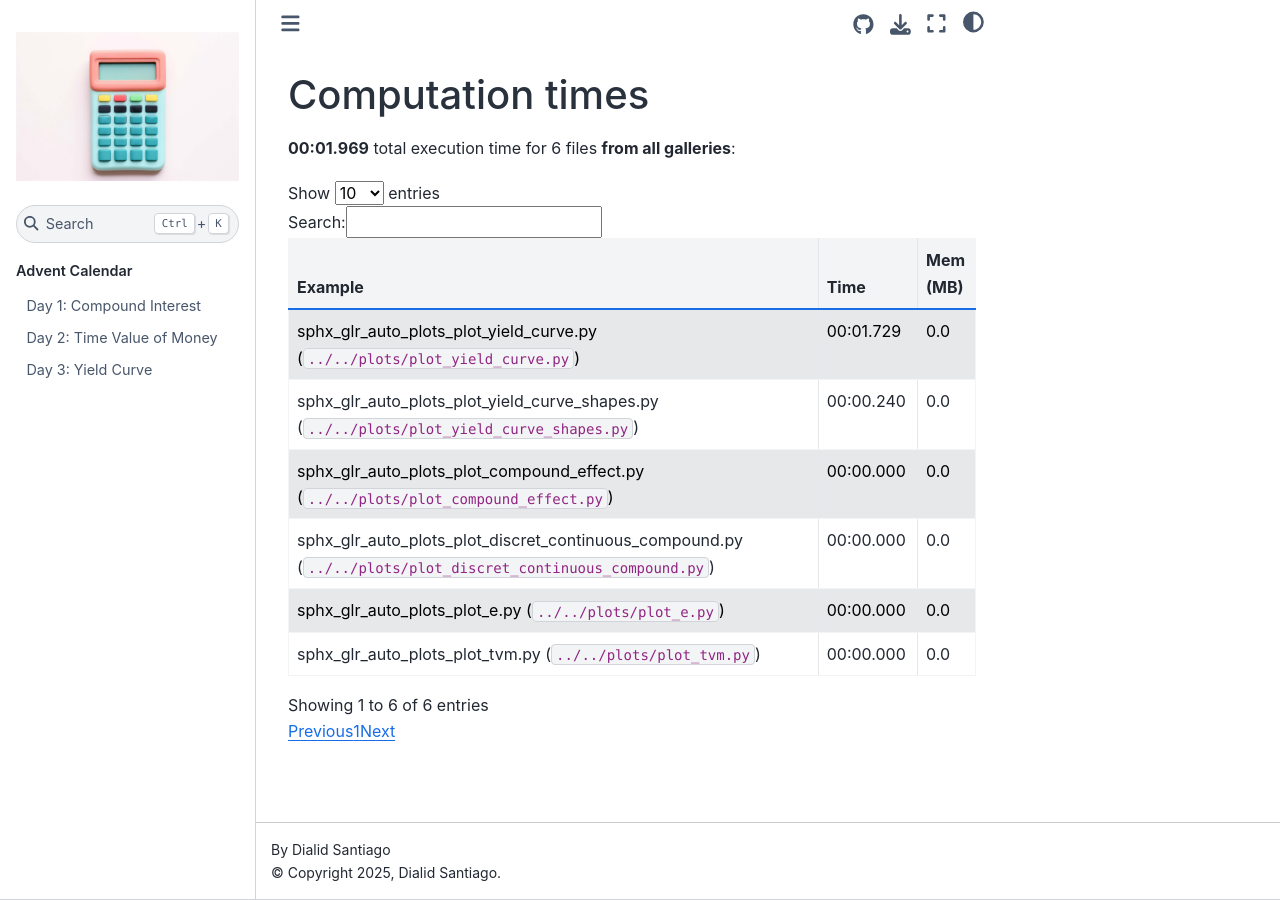
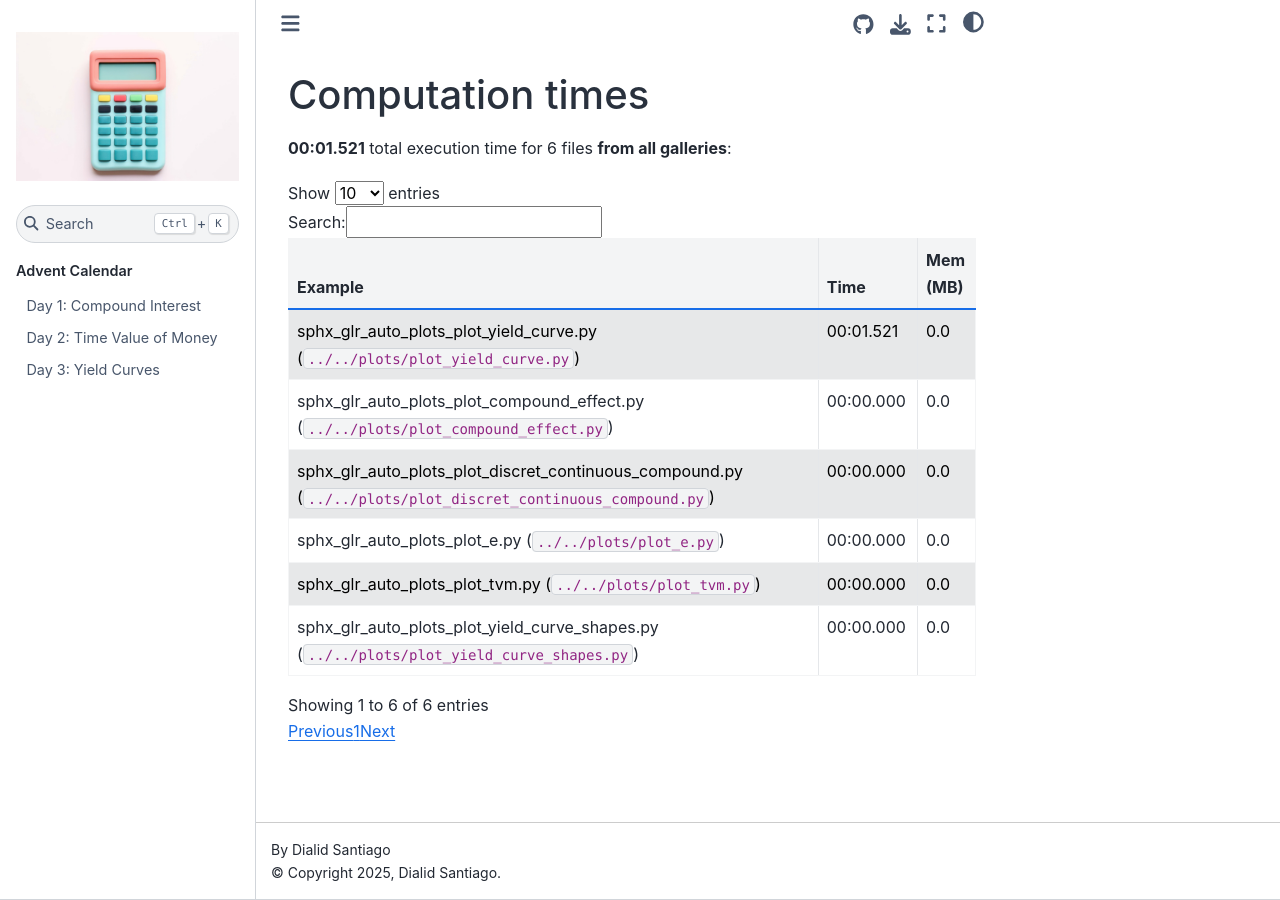
Before and after one commit to quantgirluk/advent-calendar-2025, a Sphinx documentation site: the page built from docs/source/sg_execution_times.rst, in a window 1280 px wide. Built offline with Sphinx 7.4.7 and the Sphinx Book theme 1.1.4, drawn with Linux system fonts in a browser that asks for light colours; pages that are not in the unit, such as notebooks, are missing from menus; a script that is not in the unit is left out.

Commit message:
Day 3 Entry on Yield Curves

```diff
--- a/docs/source/day_03_yield_curves.rst
+++ b/docs/source/day_03_yield_curves.rst
@@ -1,5 +1,5 @@
-Day 3: Yield Curve
-==================
+Day 3: Yield Curves
+===================
 
     "Any time the yield curve flattens or inverts, that's really bad news for the banking system."
 
@@ -42,7 +42,7 @@
 .. figure:: auto_plots/images/sphx_glr_plot_yield_curve_shapes_001.png
    :name: yield-curves-fig
 
-   Source: `Federal Reserve Bank of St. Louis <https://www.stlouisfed.org>`_
+Source: `Federal Reserve Bank of St. Louis <https://www.stlouisfed.org>`_.
 
 
 - A **normal yield curve** indicates that longer-term debt instruments have higher yields than short-term ones,
--- a/docs/source/index.rst
+++ b/docs/source/index.rst
@@ -13,9 +13,6 @@
 Continuing with the tradition of celebrating the countdown to Christmas with a special Advent Calendar. This year,
 I am excited to start a collection of plots and visualizations that explore various simple but fascinating concepts in
 financial mathematics.
-
-Each day leading up to Christmas, I will be sharing a new entry here. Hope you find them insightful and enjoyable!
-
 
 Each day leading up to Christmas, I will be sharing a new entry here. Hope you find them insightful and enjoyable!
 
--- a/docs/source/sg_execution_times.rst
+++ b/docs/source/sg_execution_times.rst
@@ -6,7 +6,7 @@
 
 Computation times
 =================
-**00:01.969** total execution time for 6 files **from all galleries**:
+**00:01.521** total execution time for 6 files **from all galleries**:
 
 .. container::
 
@@ -33,10 +33,7 @@
      - Time
      - Mem (MB)
    * - :ref:`sphx_glr_auto_plots_plot_yield_curve.py` (``../../plots/plot_yield_curve.py``)
-     - 00:01.729
-     - 0.0
-   * - :ref:`sphx_glr_auto_plots_plot_yield_curve_shapes.py` (``../../plots/plot_yield_curve_shapes.py``)
-     - 00:00.240
+     - 00:01.521
      - 0.0
    * - :ref:`sphx_glr_auto_plots_plot_compound_effect.py` (``../../plots/plot_compound_effect.py``)
      - 00:00.000
@@ -50,3 +47,6 @@
    * - :ref:`sphx_glr_auto_plots_plot_tvm.py` (``../../plots/plot_tvm.py``)
      - 00:00.000
      - 0.0
+   * - :ref:`sphx_glr_auto_plots_plot_yield_curve_shapes.py` (``../../plots/plot_yield_curve_shapes.py``)
+     - 00:00.000
+     - 0.0
```
Also changed, not shown: other parts of docs/source/day_03_yield_curves.rst (+3 -3 lines), 1 other file.
